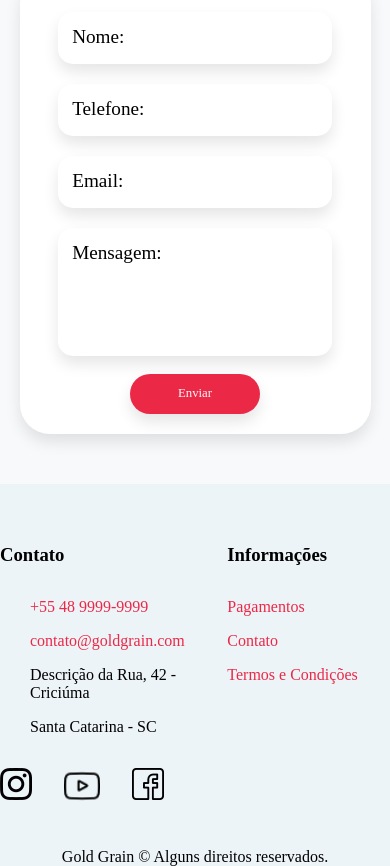
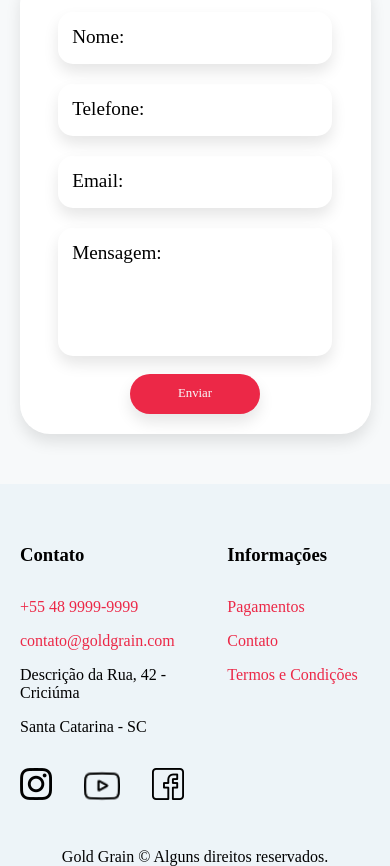
Before and after one commit to dianamdias03/bakery-website, a website: page index.html in a window 390 px wide. Shown: the part 1248-2114 px from the top of the page. Drawn offline with nearby package versions, Linux system fonts and the light colour scheme; a web font is replaced by a local one.

Commit message:
Adjusted responsive layout

```diff
--- a/style.css
+++ b/style.css
@@ -202,9 +202,12 @@
     margin-bottom: 32px;
 }
 
+.footer-contato{
+    padding-left: 20px;
+}
+
 .footer-contato ul {
     margin-bottom: 32px;
-    padding-left: 30px;
 }
 
 .footer li {
```
